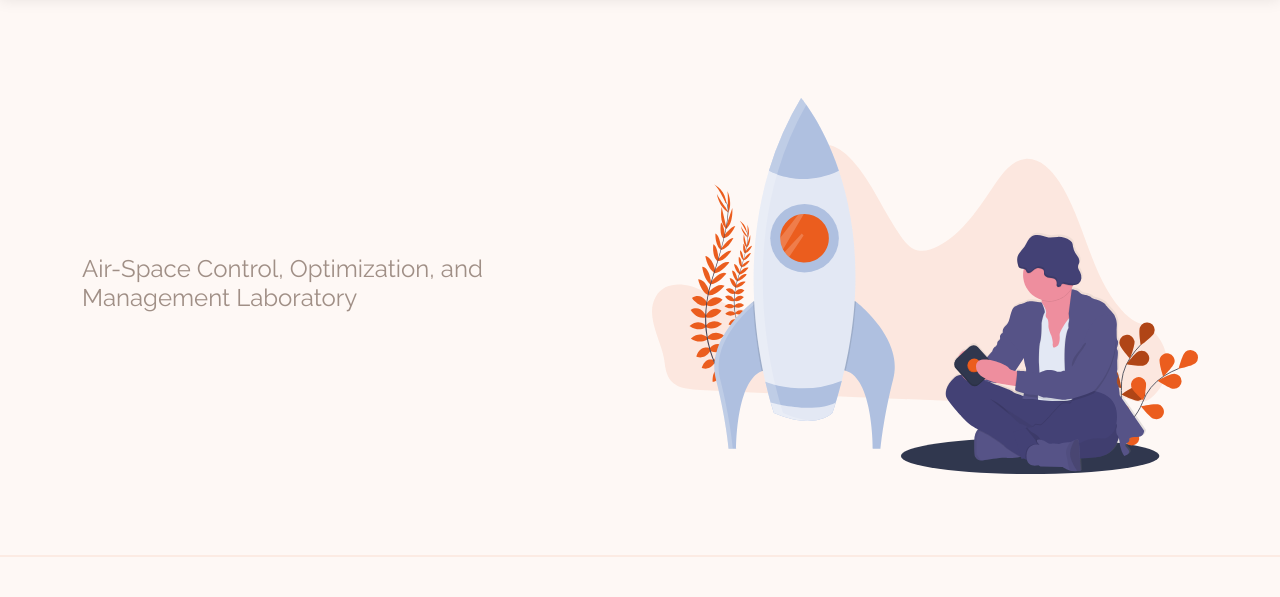
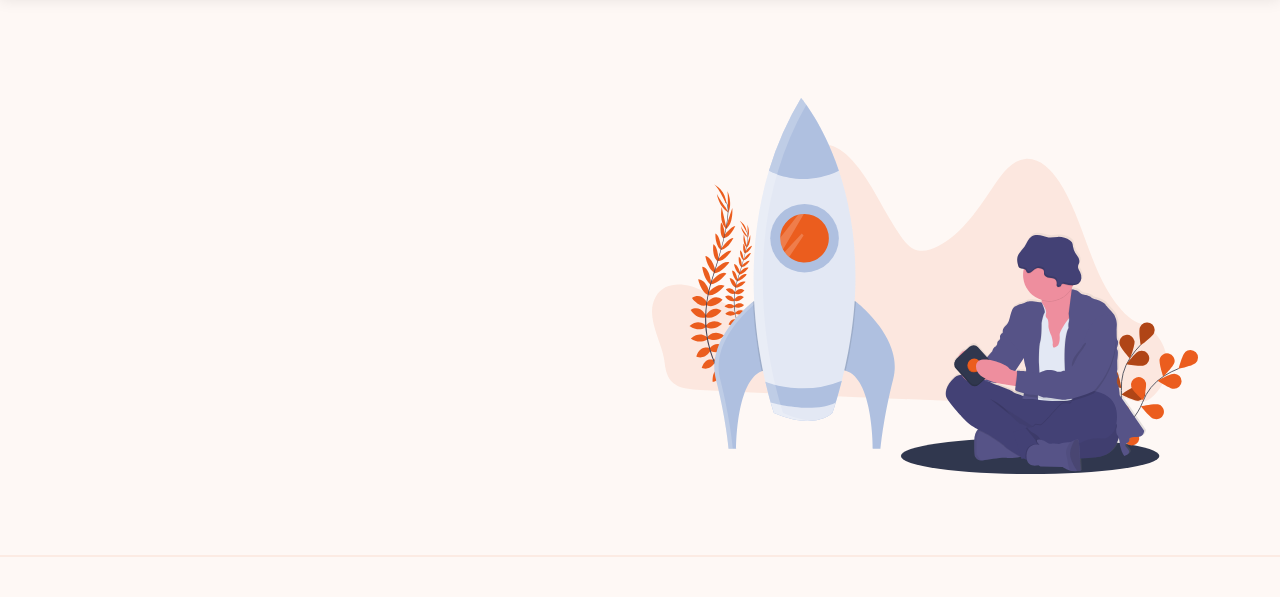
Before and after one commit to ascomlab/ascomweb, a plain HTML site: page index.html in a window 1280 px wide. Shown: the part 75-672 px from the top of the page. Drawn offline with nearby package versions, Linux system fonts and the light colour scheme.

Commit message:
Update index.html

```diff
--- a/index.html
+++ b/index.html
@@ -99,7 +99,7 @@
       <div class="row gy-4">
         <div class="col-lg-6 order-2 order-lg-1 d-flex flex-column justify-content-center">
           <!--<h1>Bettter digital experience with Ninestars</h1>-->
-          <h2>Air-Space Control, Optimization, and Management Laboratory</h2>
+          <!--<h2>Air-Space Control, Optimization, and Management Laboratory</h2>-->
           <!--<div>
             <a href="#about" class="btn-get-started scrollto">Get Started</a>
           </div>-->
```
